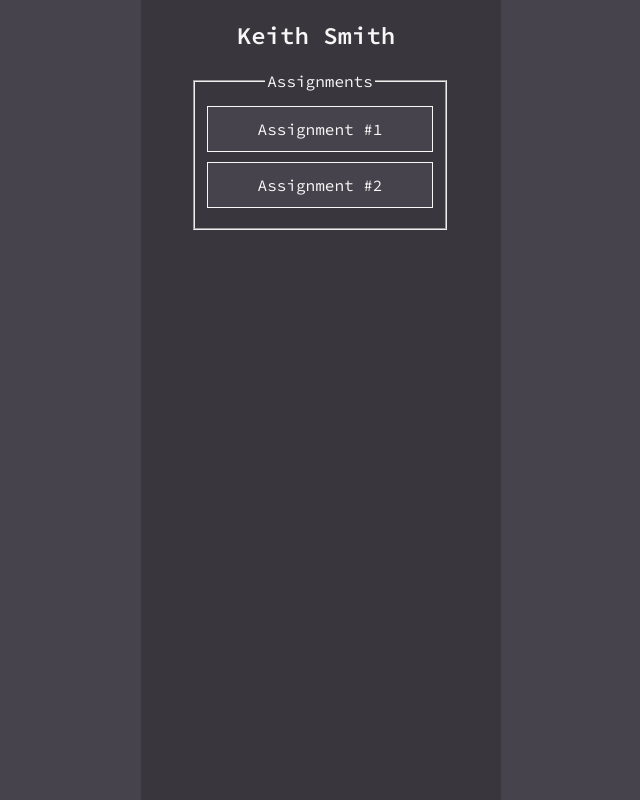
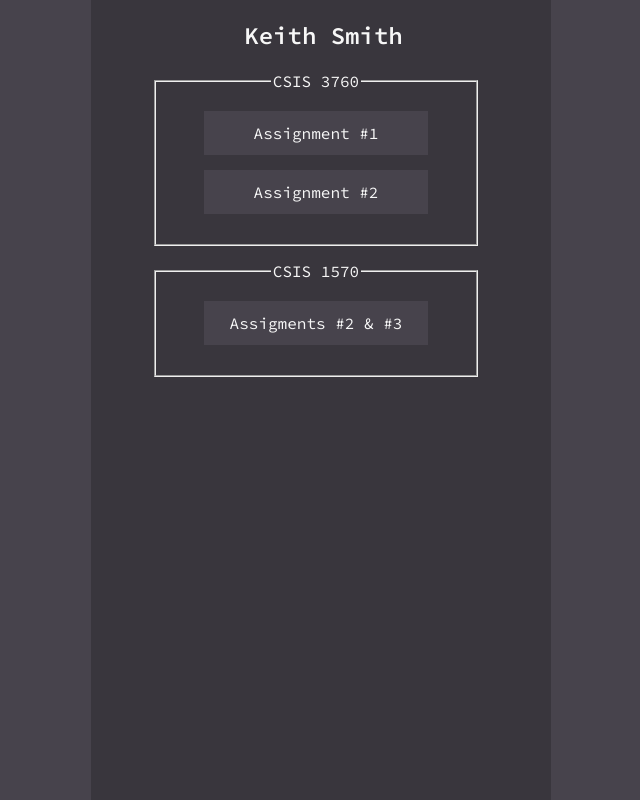
Before and after one commit to afewvowels/PHP_CLASS_01_000_Home_Page, a plain HTML site: page index.html in a window 1280 px wide. Shown: the whole page, without its empty margins (319-959 px from the left). Drawn offline with Linux system fonts and the light colour scheme.

Commit message:
modified

```diff
--- a/index.html
+++ b/index.html
@@ -8,19 +8,37 @@
   <!--This link contains the Google web font link that is used by this website-->
   <link href="https://fonts.googleapis.com/css?family=Source+Code+Pro:400,600" rel="stylesheet" />
 
+  <script type='text/javascript' src='./scripts.js'></script>
+
   <title>CSIS 3760 - Homepage - Keith Smith</title>
 </head>
 
 <body>
-  <nav>
+  <!-- <nav>
+    <div id='sideNav'>
+      <ul>
+        <li>Home</li>
+        <li>Assignments</li>
+        <li>About Me</li>
+        <li>Contact</li>
+      </ul>
+    </div>
+  </nav> -->
+  <section>
     <div id='fieldset_bg'>
       <h1>Keith Smith</h1>
       <fieldset>
-        <legend>Assignments</legend>
+        <legend>CSIS 3760</legend>
         <a href='/e_commerce/Assignment_1/display_errors.php' class='css_button'>Assignment #1</a>
         <a href='/e_commerce/Assignment_2/index.html' class='css_button'>Assignment #2</a>
       </fieldset>
+
+      <fieldset>
+        <legend>CSIS 1570</legend>
+        <a href='/CSIS_1570/Assignment_2-3/index.html' class='css_button'>Assigments #2 & #3</a>
+      </fieldset>
+      <!-- <input type='button' value='menu' onclick='showMenu()' /> -->
     </div>
-  </nav>
+  </section>
 </body>
 </html>
--- /dev/null
+++ b/scripts.js
@@ -0,0 +1,7 @@
+function showMenu() {
+  document.getElementById('sideNav').style.width = '250px';
+}
+
+function hideMenu() {
+  document.getElementById('sideNav').style.width = '0px';
+}
--- a/style.css
+++ b/style.css
@@ -11,7 +11,13 @@ body {
 }
 
 fieldset {
+  width: 250px;
+  margin: auto;
   margin-top: 15px;
+  padding-left: 35px;
+  padding-right: 35px;
+  padding-top: 5px;
+  padding-bottom: 15px;
 }
 
 footer {
@@ -22,8 +28,19 @@ hr {
   margin-top: 20px;
 }
 
+h1 {
+  padding-left: 15px;
+  text-align: center;
+}
+
 h4 {
   font-size: 12px;
+}
+
+#sideNav {
+  float: left;
+  background-color: #39363D;
+  width: 0px;
 }
 
 #fieldset_bg {
@@ -34,7 +51,7 @@ h4 {
   left: 0;
   right: 0;
   padding: 0px 60px 0px 50px;
-  width: 250px;
+  width: 350px;
   height: 100%;
   text-align: center;
 }
@@ -43,11 +60,16 @@ h4 {
   background-color: #47434C;
   color: #F7F7F7;
   display: block;
-  margin-top: 10px;
-  margin-bottom: 10px;
+  margin: auto;
+  margin-top: 15px;
+  margin-bottom: 15px;
   text-align: center;
   text-decoration: none;
   width: 200px;
-  border: 1px solid;
+  border: 0px;
   padding: 12px;
 }
+
+.css_button:active {
+  background-color: #943100;
+}
```
